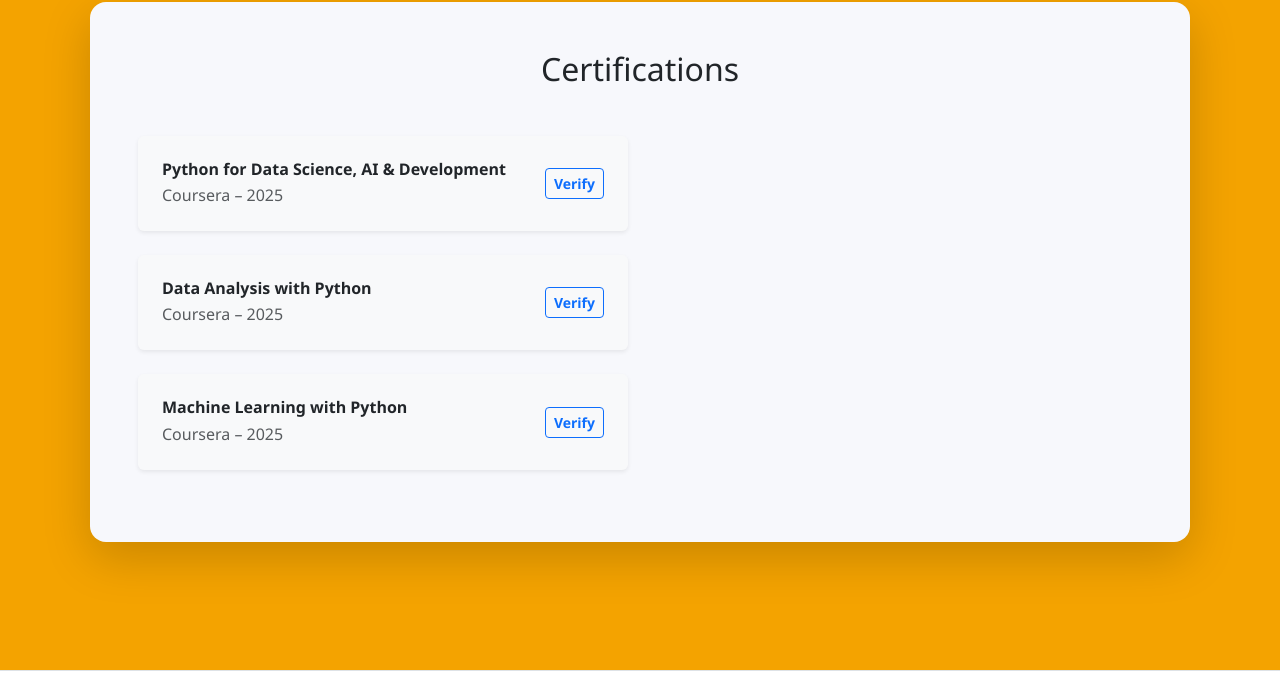
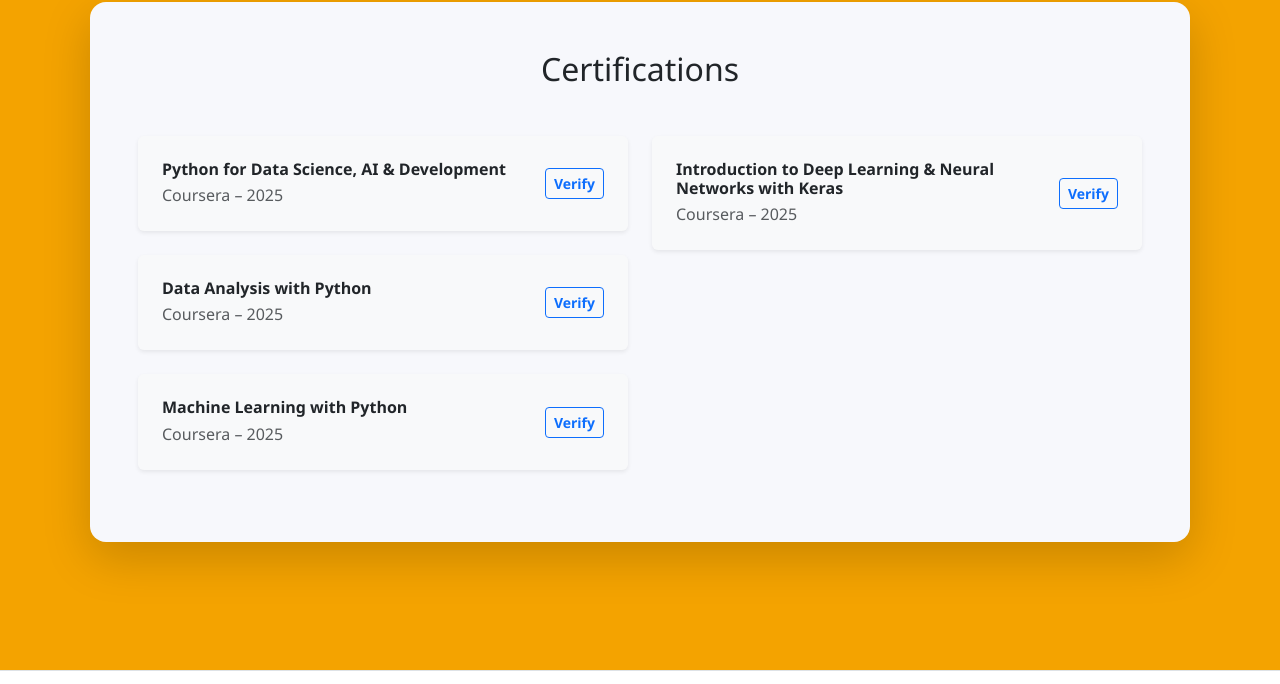
Before and after one commit to Ajju-03/portfolio-website-ajay.0312, a plain HTML site: page index.html in a window 1280 px wide. Shown: the part 2319-3003 px from the top of the page. Drawn offline with nearby package versions, Linux system fonts and the light colour scheme.

Commit message:
updated certifications

```diff
--- a/index.html
+++ b/index.html
@@ -208,53 +208,58 @@
 <section id="Certificates" class="main-container d-flex justify-content-center align-items-center">
   <div class="portfolio-box shadow-lg rounded-4 p-5 w-100">
     <h2 class="text-center mb-5" data-aos="fade-up">Certifications</h2>
+
     <div class="row">
 
-      <!-- Education (Left Side)
+      <!-- LEFT COLUMN -->
       <div class="col-md-6" data-aos="fade-right">
-        <h4 class="fw-bold mb-4">Education</h4>
 
-        <div class="mb-4">
-          <h5 class="fw-bold mb-1">B.Sc in Computer Science</h5>
-          <p class="text-muted mb-1">DR. BRR Govt. Degree College, Jadcherla</p>
-          <p class="text-muted">2021 – 2024</p>
-        </div>
-
-        <div class="mb-4">
-          <h5 class="fw-bold mb-1">Intermediate (class 12) – MPC</h5>
-          <p class="text-muted mb-1">Shree Vaishnavi Junior College, Jadcherla</p>
-          <p class="text-muted">2019 – 2021</p>
-        </div>
-      </div> -->
-
-      <!-- Certifications (Right Side) -->
-      <div class="col-md-6" data-aos="fade-left">
         <div class="cert-box bg-light p-4 rounded shadow-sm mb-4 d-flex justify-content-between align-items-center">
           <div>
             <h6 class="fw-bold mb-1">Python for Data Science, AI & Development</h6>
             <p class="text-muted mb-0">Coursera – 2025</p>
           </div>
-          <a href="https://coursera.org/share/8524898776e334caabace6cd8c14dcc4" target="_blank" class="btn btn-sm btn-outline-primary fw-semibold">Verify</a>
+          <a href="https://coursera.org/share/8524898776e334caabace6cd8c14dcc4"
+             target="_blank" class="btn btn-sm btn-outline-primary fw-semibold">Verify</a>
         </div>
+
         <div class="cert-box bg-light p-4 rounded shadow-sm mb-4 d-flex justify-content-between align-items-center">
           <div>
             <h6 class="fw-bold mb-1">Data Analysis with Python</h6>
             <p class="text-muted mb-0">Coursera – 2025</p>
           </div>
-          <a href="https://coursera.org/share/fc701afee7c140938a3c799d8c38cf0b" target="_blank" class="btn btn-sm btn-outline-primary fw-semibold">Verify</a>
+          <a href="https://coursera.org/share/fc701afee7c140938a3c799d8c38cf0b"
+             target="_blank" class="btn btn-sm btn-outline-primary fw-semibold">Verify</a>
         </div>
+
         <div class="cert-box bg-light p-4 rounded shadow-sm mb-4 d-flex justify-content-between align-items-center">
           <div>
             <h6 class="fw-bold mb-1">Machine Learning with Python</h6>
             <p class="text-muted mb-0">Coursera – 2025</p>
           </div>
-          <a href="https://coursera.org/share/674612089c86a2af7e12b6dec5b22e9b" target="_blank" class="btn btn-sm btn-outline-primary fw-semibold">Verify</a>
+          <a href="https://coursera.org/share/674612089c86a2af7e12b6dec5b22e9b"
+             target="_blank" class="btn btn-sm btn-outline-primary fw-semibold">Verify</a>
         </div>
+
       </div>
+
+      <!-- RIGHT COLUMN -->
+      <div class="col-md-6" data-aos="fade-left">
+
+        <div class="cert-box bg-light p-4 rounded shadow-sm mb-4 d-flex justify-content-between align-items-center">
+          <div>
+            <h6 class="fw-bold mb-1">Introduction to Deep Learning & Neural Networks with Keras</h6>
+            <p class="text-muted mb-0">Coursera – 2025</p>
+          </div>
+          <a href="https://coursera.org/share/a3548895fd57c214261afe3e45650d61"
+             target="_blank" class="btn btn-sm btn-outline-primary fw-semibold">Verify</a>
+        </div>
+
+      </div>
+
     </div>
   </div>
 </section>
-
     <!-- Footer Contact Placeholder -->
 <!-- Footer -->
 <!-- Footer -->
```
